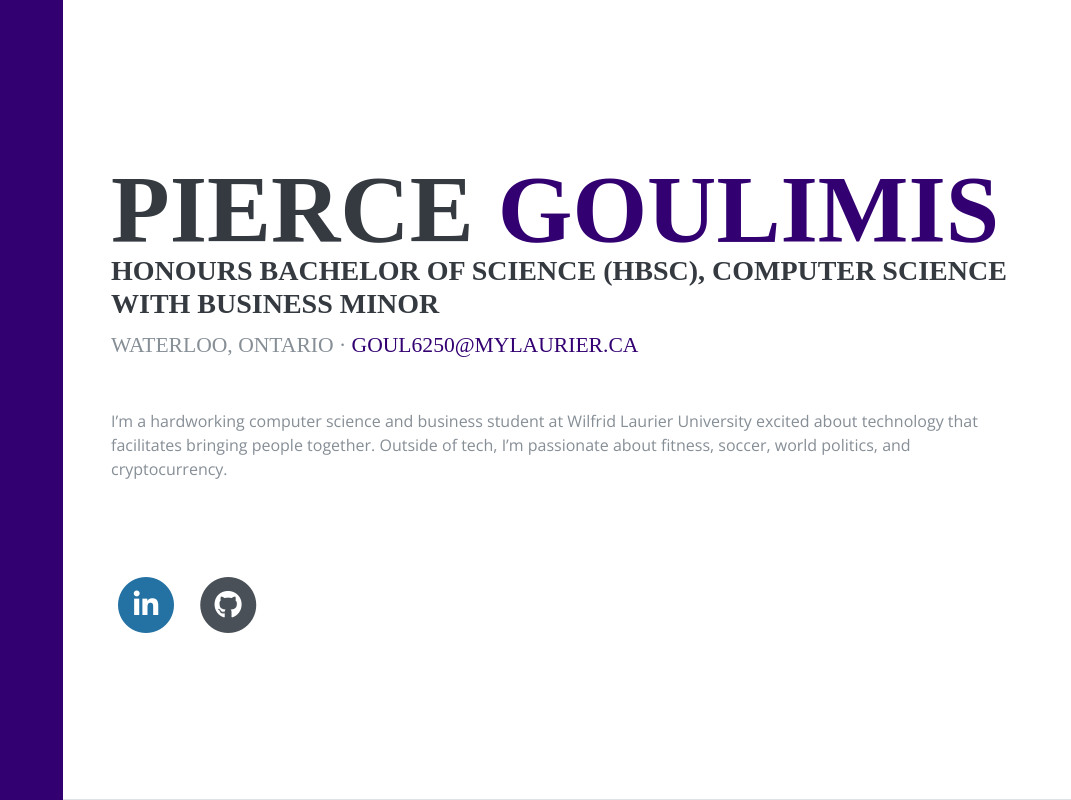
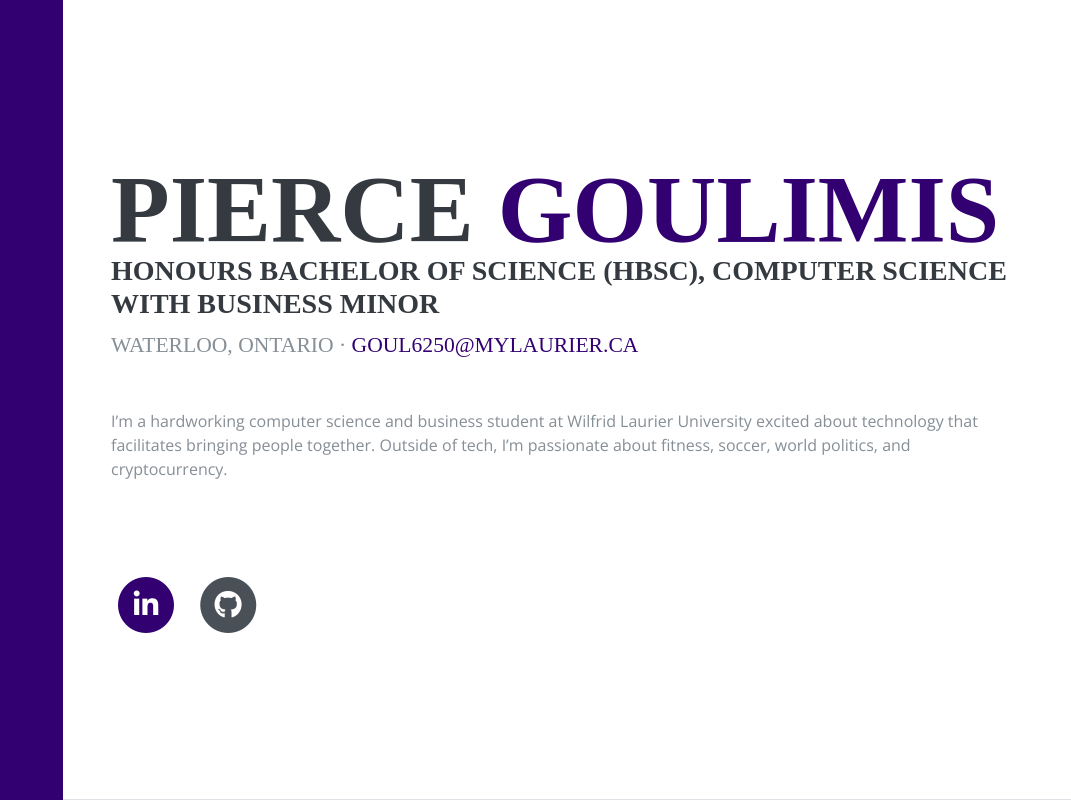
Before and after one commit to p3rce/piercegoulimis, a PHP site: page / in a window 1280 px wide, with the pointer over the restyled element. Shown: the whole page, without its empty margins (209-1280 px from the left). Run offline with PHP 8.4, Linux system fonts and the light colour scheme; some libraries are stand-ins or nearby versions; some web fonts are replaced.

Commit message:
WLU Colors Update

```diff
--- a/assets/css/resume.css
+++ b/assets/css/resume.css
@@ -44,7 +44,8 @@
 }
 
 .list-social-icons a:hover {
-  color: #2471A3;
+  /* color: #2471A3; */
+  color: #330072;
 }
 
 .list-social-icons a .fa-lg {
```
